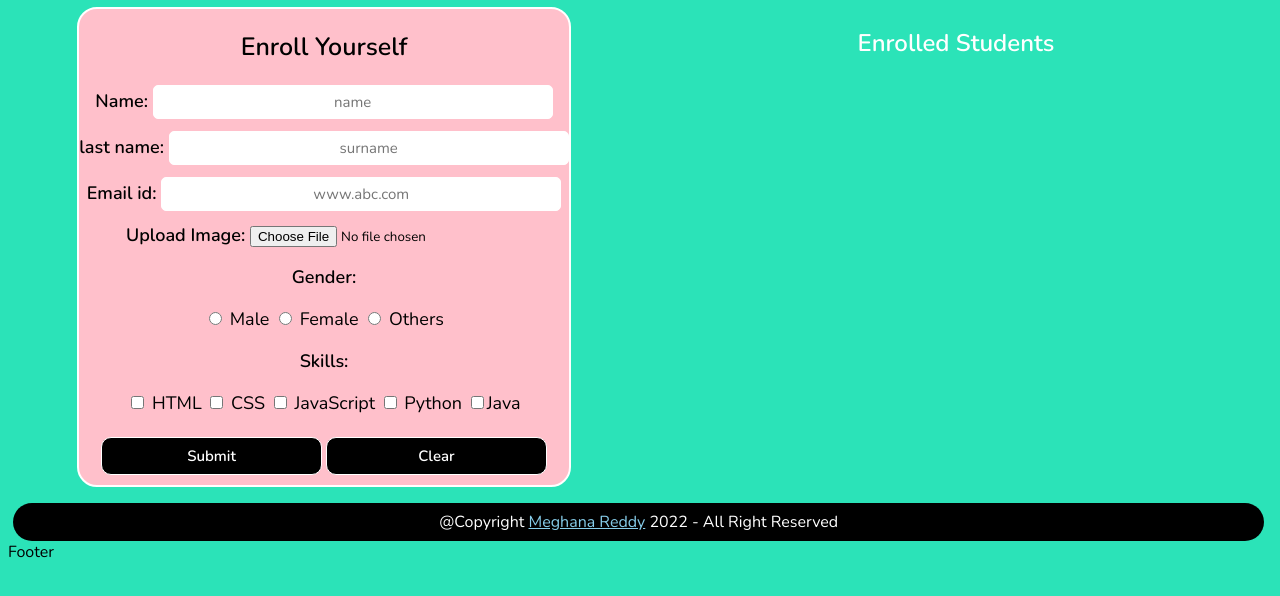
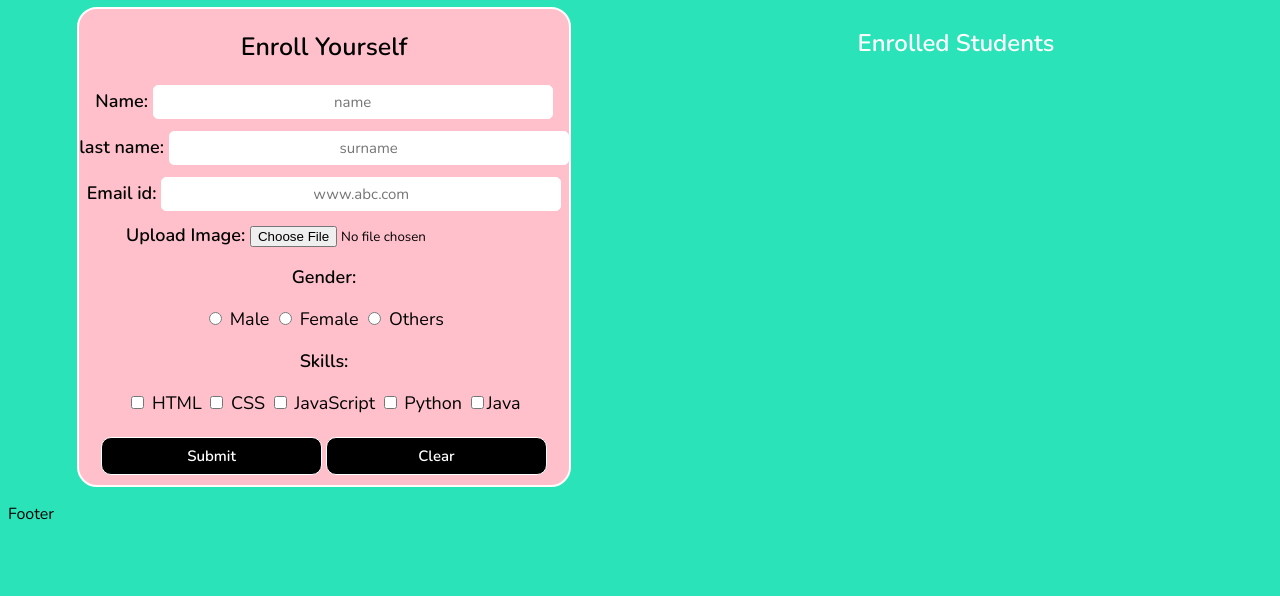
Before and after one commit to Meghana-reddy123/registration, a plain HTML site: page index.html in a window 1280 px wide. Shown: the part 78-674 px from the top of the page. Drawn offline with nearby package versions, Linux system fonts and the light colour scheme.

Commit message:
update index.html

```diff
--- a/index.html
+++ b/index.html
@@ -68,9 +68,7 @@
 </div>
 </div>
 
-<div class="footer">
-    @Copyright <a href="https://github.com/Meghana-reddy123?tab=projects" target="_blank">Meghana Reddy</a> 2022 - All Right Reserved
-</div>
+
 
 <script src="./script.js"></script>
 
```
